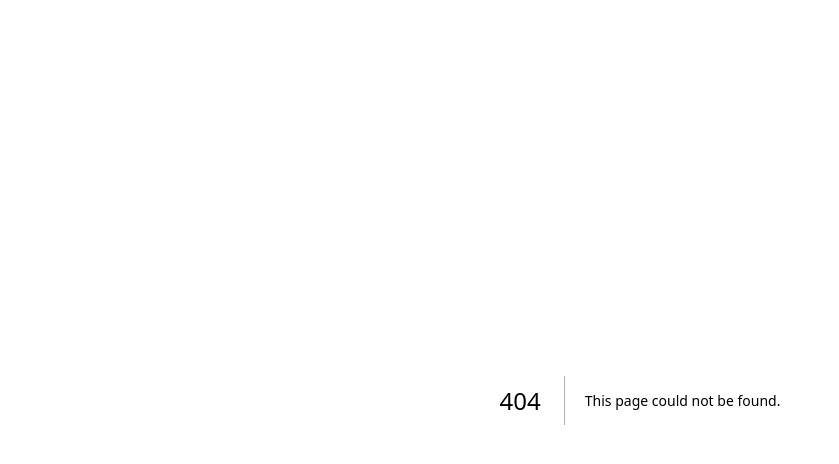
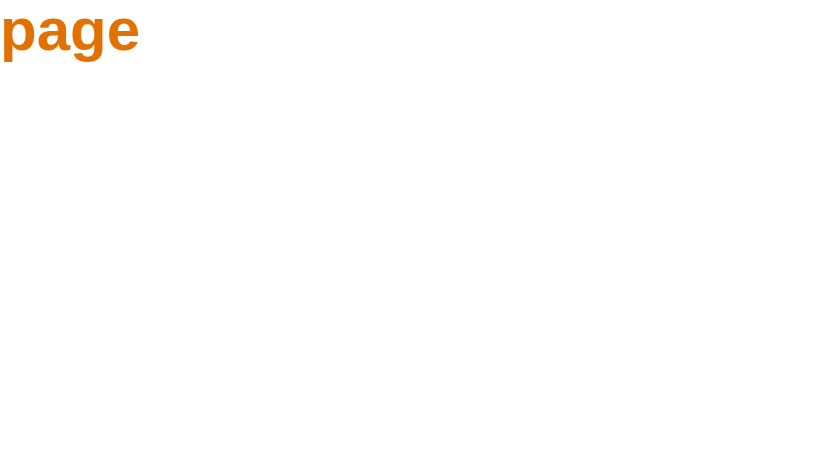
Before and after one commit to OpenStag/project-12, a Next.js app: page /join-team in a window 1280 px wide. Before the commit this address had no page. Shown: the top 464 px of the page, without its empty margins (0-839 px from the left). Built offline with nearby package versions, Linux system fonts and the light colour scheme.

Commit message:
create feature join team

```diff
--- /dev/null
+++ b/src/app/join-team/page.tsx
@@ -0,0 +1,9 @@
+import React from 'react'
+
+function page() {
+  return (
+    <div className='text-amber-600 font-bold text-6xl'>page</div>
+  )
+}
+
+export default page
--- a/src/app/page.tsx
+++ b/src/app/page.tsx
@@ -1,6 +1,8 @@
+import Link from "next/link";
 export default function Home() {
   return (
     <div>
+      <Link href='/join-team'>jpin team</Link>
 
     </div>
   );
```
